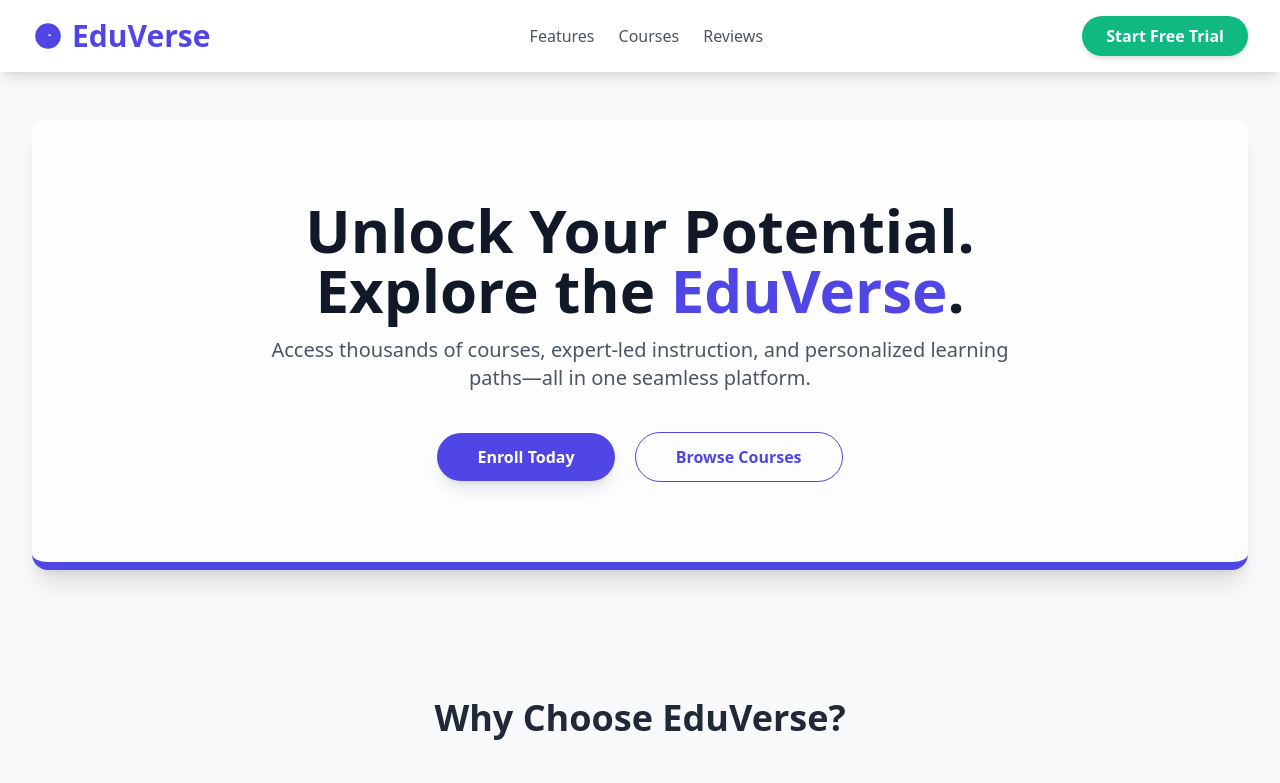
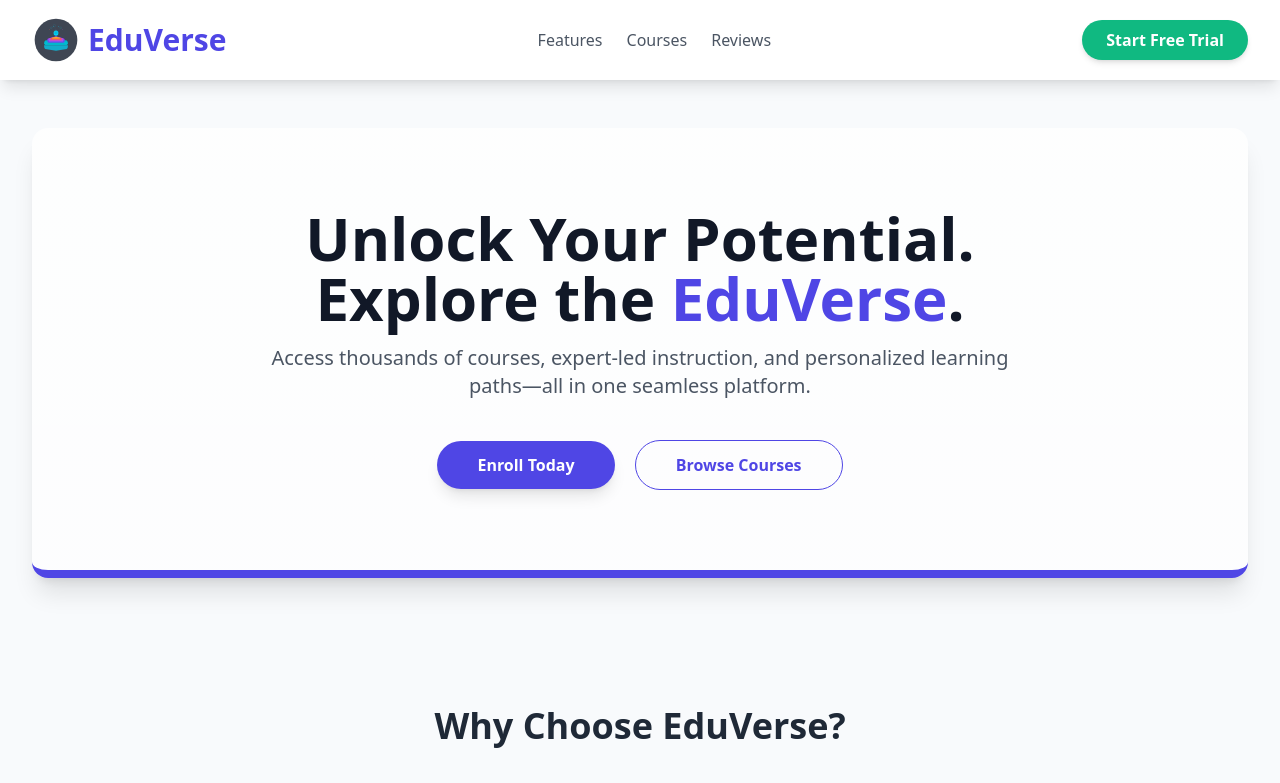
Before and after one commit to IMMORTALGOD66/Edu-Verse, a plain HTML site: page index.html in a window 1280 px wide. Shown: the top 783 px of the page. Drawn offline with nearby package versions, Linux system fonts and the light colour scheme.

Commit message:
Update header logo and remove site.js
Updated the header logo SVG and adjusted its size. Removed site.js as per user request.

```diff
--- a/index.html
+++ b/index.html
@@ -36,9 +36,56 @@
         <nav class="max-w-7xl mx-auto px-4 sm:px-6 lg:px-8 py-4 flex justify-between items-center">
             <!-- Logo/Brand Name -->
             <a href="#" class="text-3xl font-extrabold text-primary flex items-center group">
-                <svg xmlns="http://www.w3.org/2000/svg" class="h-8 w-8 mr-2 group-hover:rotate-12 transition duration-500" viewBox="0 0 20 20" fill="currentColor">
-                    <path fill-rule="evenodd" d="M10 18a8 8 0 100-16 8 8 0 000 16zm-5-8a1 1 0 011-1h6a1 1 0 110 2H6a1 1 0 01-1-1zm5 4a1 1 0 100-2 1 1 0 000 2z" clip-rule="evenodd" />
-                    <path fill-rule="evenodd" d="M3 10a7 7 0 1114 0 7 7 0 01-14 0zm8 0a1 1 0 100-2 1 1 0 000 2z" clip-rule="evenodd" />
+                <svg xmlns="http://www.w3.org/2000/svg" class="h-12 w-12 mr-2 group-hover:scale-110 transition duration-500" viewBox="0 0 900 900" fill="none">
+                    <!-- Background circle -->
+                    <circle cx="450" cy="450" r="400" fill="#0f1829" opacity="0.8"/>
+
+                    <!-- Open book base -->
+                    <path d="M 225 550 Q 225 600 250 620 L 450 650 L 650 620 Q 675 600 675 550 Z" fill="#00d9ff" opacity="0.7"/>
+                    <path d="M 250 550 L 225 520 Q 225 480 250 460 L 450 420 L 650 460 Q 675 480 675 520 L 650 550 Z" fill="#00b8cc"/>
+                    <path d="M 250 520 L 450 420 L 650 520" stroke="#00d9ff" stroke-width="8" fill="none" opacity="0.5"/>
+
+                    <!-- Book pages (layered) -->
+                    <path d="M 300 500 L 280 450 Q 280 430 300 420 L 450 380 L 600 420 Q 620 430 620 450 L 600 500 Z" fill="#7c3aed" opacity="0.8"/>
+                    <path d="M 320 480 L 305 440 Q 305 425 320 418 L 450 385 L 580 418 Q 595 425 595 440 L 580 480 Z" fill="#a855f7" opacity="0.9"/>
+                    <path d="M 340 460 L 330 430 Q 330 420 340 416 L 450 390 L 560 416 Q 570 420 570 430 L 560 460 Z" fill="#ec4899" opacity="0.85"/>
+                    <path d="M 360 440 L 355 420 Q 355 415 360 413 L 450 395 L 540 413 Q 545 415 545 420 L 540 440 Z" fill="#f97316" opacity="0.8"/>
+                    <path d="M 380 420 L 378 410 Q 378 407 380 406 L 450 390 L 520 406 Q 522 407 522 410 L 520 420 Z" fill="#fbbf24" opacity="0.8"/>
+
+                    <!-- Brain in center -->
+                    <g transform="translate(450, 320)">
+                        <!-- Brain outline -->
+                        <ellipse cx="0" cy="0" rx="45" ry="50" fill="#00d9ff" opacity="0.95"/>
+                        <!-- Brain convolutions -->
+                        <path d="M -30 -20 Q -20 -30 -10 -20 Q 0 -30 10 -20 Q 20 -30 30 -20" stroke="#0f1829" stroke-width="3" fill="none" opacity="0.7"/>
+                        <path d="M -28 -5 Q -18 -15 -8 -5 Q 2 -15 12 -5 Q 22 -15 28 -5" stroke="#0f1829" stroke-width="2.5" fill="none" opacity="0.7"/>
+                        <path d="M -30 10 Q -20 5 -10 10 Q 0 5 10 10 Q 20 5 30 10" stroke="#0f1829" stroke-width="2.5" fill="none" opacity="0.7"/>
+                    </g>
+
+                    <!-- Decorative hexagons and dots -->
+                    <g opacity="0.8">
+                        <!-- Hexagons -->
+                        <circle cx="360" cy="220" r="18" fill="none" stroke="#00d9ff" stroke-width="2"/>
+                        <circle cx="540" cy="220" r="18" fill="none" stroke="#00d9ff" stroke-width="2"/>
+                        <circle cx="420" cy="180" r="22" fill="none" stroke="#00d9ff" stroke-width="2"/>
+
+                        <!-- Connecting dots -->
+                        <circle cx="330" cy="250" r="5" fill="#ff6b6b"/>
+                        <circle cx="400" cy="200" r="6" fill="#00d9ff"/>
+                        <circle cx="500" cy="200" r="6" fill="#00d9ff"/>
+                        <circle cx="570" cy="250" r="5" fill="#a855f7"/>
+                        <circle cx="420" cy="280" r="5" fill="#fbbf24"/>
+                        <circle cx="450" cy="260" r="4" fill="#a855f7"/>
+                    </g>
+
+                    <!-- Connection lines -->
+                    <g stroke="#00d9ff" stroke-width="1.5" opacity="0.4">
+                        <line x1="360" y1="238" x2="420" y2="280"/>
+                        <line x1="540" y1="238" x2="480" y2="280"/>
+                        <line x1="360" y1="220" x2="400" y2="200"/>
+                        <line x1="540" y1="220" x2="500" y2="200"/>
+                        <line x1="420" y1="202" x2="450" y2="264"/>
+                    </g>
                 </svg>
                 EduVerse
             </a>
@@ -159,30 +206,12 @@
             </div>
         </section>
 
-        <!-- Testimonials Section -->
-        <section id="testimonials" class="py-12 mb-20" data-animate>
-            <h2 class="text-4xl font-bold text-center text-gray-800 mb-12">What Our Learners Say</h2>
-            <div class="grid md:grid-cols-3 gap-8">
-                <div class="bg-white p-6 rounded-xl shadow-md border-l-4 border-secondary">
-                    <blockquote class="italic text-gray-600 mb-4">"EduVerse transformed my career path. The Data Science course was incredibly detailed and the support was excellent. Highly recommend!"</blockquote>
-                    <p class="font-semibold text-gray-800">- Sarah L., Data Analyst</p>
-                </div>
-                <div class="bg-white p-6 rounded-xl shadow-md border-l-4 border-secondary">
-                    <blockquote class="italic text-gray-600 mb-4">"The flexible schedule allowed me to upskill while working full-time. The quality of the instructors is unmatched."</blockquote>
-                    <p class="font-semibold text-gray-800">- Ben K., Front-End Developer</p>
-                </div>
-                <div class="bg-white p-6 rounded-xl shadow-md border-l-4 border-secondary">
-                    <blockquote class="italic text-gray-600 mb-4">"I finally grasped complex concepts thanks to the interactive labs. EduVerse makes learning engaging and practical."</blockquote>
-                    <p class="font-semibold text-gray-800">- Maria C., University Student</p>
-                </div>
-            </div>
-        </section>
 
         <!-- Call to Action Banner -->
         <section class="bg-primary p-12 rounded-2xl text-center text-white shadow-xl" data-animate>
             <h2 class="text-3xl sm:text-4xl font-bold mb-4">Ready to Start Your Learning Journey?</h2>
             <p class="text-lg opacity-90 mb-8 max-w-2xl mx-auto">Join thousands of students worldwide building the skills they need for tomorrow.</p>
-            <a href="#" class="inline-block bg-secondary text-white font-extrabold text-lg py-4 px-12 rounded-full shadow-2xl hover:bg-emerald-600 transition duration-300 transform hover:scale-110">Get Started Now (It's Free for 7 Days!)</a>
+            <a href="#" class="inline-block bg-secondary text-white font-extrabold text-lg py-4 px-12 rounded-full shadow-2xl hover:bg-emerald-600 transition duration-300 transform hover:scale-110">Get Started Now</a>
         </section>
 
     </main>
```
